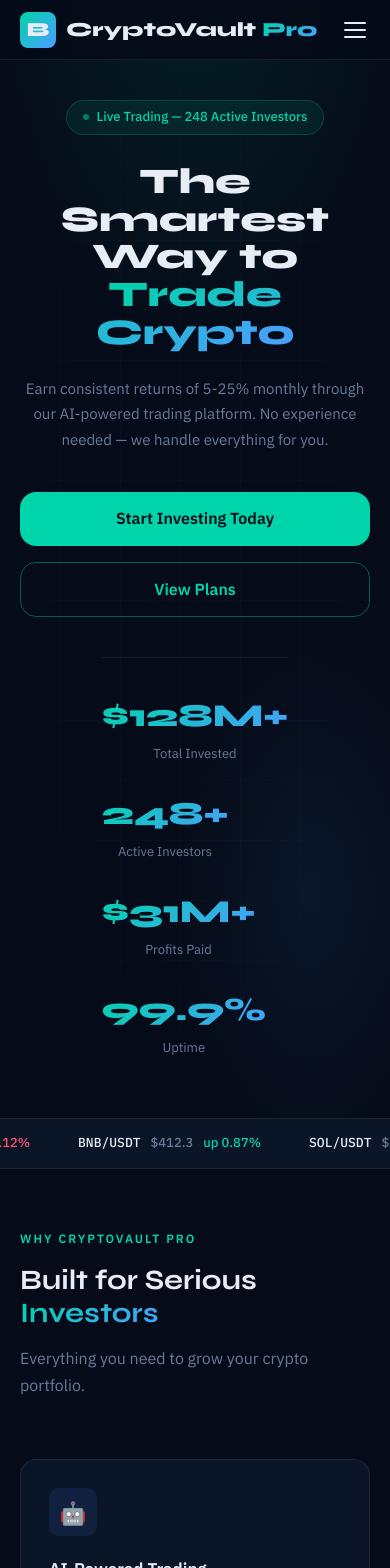
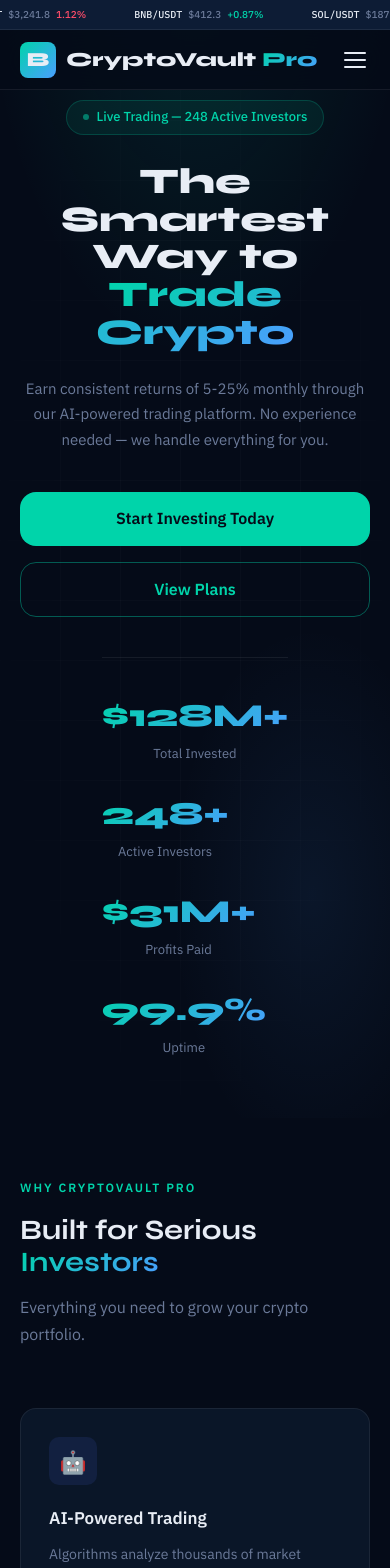
Before and after one commit to Goliesimo/broker, a Next.js app: page / in a window 390 px wide. Shown: the top 1568 px of the page. Built offline with nearby package versions, Linux system fonts and the light colour scheme.

Commit message:
Fix ticker bar to be fixed at top of page

```diff
--- a/app/page.js
+++ b/app/page.js
@@ -26,6 +26,18 @@
 
   return (
     <>
+      {/* Fixed Ticker Bar */}
+      <div className="ticker-fixed">
+        <div className="ticker-track">
+          {tickers.map((c,i)=>(
+            <div key={i} className="ticker-item">
+              <span className="ticker-symbol">{c.symbol}/USDT</span>
+              <span className="ticker-price">${c.price.toLocaleString()}</span>
+              <span className={c.change>=0?"ticker-pos":"ticker-neg"}>{c.change>=0?"+":""}{Math.abs(c.change)}%</span>
+            </div>
+          ))}
+        </div>
+      </div>
       <Navbar />
 
       {/* Hero */}
@@ -58,18 +70,7 @@
         </div>
       </section>
 
-      {/* Ticker */}
-      <div className="ticker-wrap">
-        <div className="ticker-track">
-          {tickers.map((c,i)=>(
-            <div key={i} className="ticker-item">
-              <span className="ticker-symbol">{c.symbol}/USDT</span>
-              <span className="ticker-price">${c.price.toLocaleString()}</span>
-              <span className={c.change>=0?"ticker-pos":"ticker-neg"}>{c.change>=0?"up":"down"} {Math.abs(c.change)}%</span>
-            </div>
-          ))}
-        </div>
-      </div>
+
 
       {/* Features */}
       <section className="features" id="features">
--- a/app/styles/home.css
+++ b/app/styles/home.css
@@ -1,6 +1,6 @@
 /* app/styles/home.css */
 
-.navbar { position:fixed; top:0; left:0; right:0; z-index:100; padding:0 64px; height:72px; display:flex; align-items:center; justify-content:space-between; background:rgba(5,11,24,0.85); backdrop-filter:blur(20px); border-bottom:1px solid var(--border); }
+.navbar { position:fixed; top:36px; left:0; right:0; z-index:100; padding:0 64px; height:72px; display:flex; align-items:center; justify-content:space-between; background:rgba(5,11,24,0.85); backdrop-filter:blur(20px); border-bottom:1px solid var(--border); }
 .navbar-logo { display:flex; align-items:center; gap:10px; font-family:var(--font-display); font-size:20px; font-weight:800; }
 .navbar-logo-icon { width:36px; height:36px; background:linear-gradient(135deg,var(--teal),var(--blue)); border-radius:8px; display:flex; align-items:center; justify-content:center; font-size:18px; }
 .navbar-links { display:flex; align-items:center; gap:32px; }
@@ -8,7 +8,7 @@
 .navbar-links a:hover { color:var(--text); }
 .navbar-actions { display:flex; align-items:center; gap:12px; }
 
-.hero { min-height:100vh; display:flex; flex-direction:column; align-items:center; justify-content:center; text-align:center; padding:120px 24px 80px; position:relative; overflow:hidden; }
+.hero { min-height:100vh; display:flex; flex-direction:column; align-items:center; justify-content:center; text-align:center; padding:156px 24px 80px; position:relative; overflow:hidden; }
 .hero-bg { position:absolute; inset:0; background:radial-gradient(ellipse 80% 60% at 50% -10%,rgba(0,212,170,0.12) 0%,transparent 70%),radial-gradient(ellipse 60% 40% at 80% 80%,rgba(74,158,255,0.08) 0%,transparent 60%); pointer-events:none; }
 .hero-grid { position:absolute; inset:0; background-image:linear-gradient(rgba(255,255,255,0.02) 1px,transparent 1px),linear-gradient(90deg,rgba(255,255,255,0.02) 1px,transparent 1px); background-size:60px 60px; mask-image:radial-gradient(ellipse at center,black 40%,transparent 80%); pointer-events:none; }
 .hero-badge { display:inline-flex; align-items:center; gap:8px; background:rgba(0,212,170,0.08); border:1px solid rgba(0,212,170,0.2); border-radius:99px; padding:6px 16px; font-size:13px; color:var(--teal); font-weight:500; margin-bottom:28px; }
@@ -20,9 +20,22 @@
 .hero-stat-value { font-family:var(--font-display); font-size:32px; font-weight:800; }
 .hero-stat-label { font-size:13px; color:var(--text-dim); margin-top:2px; }
 
-.ticker-wrap { width:100%; overflow:hidden; background:var(--surface); border-top:1px solid var(--border); border-bottom:1px solid var(--border); padding:14px 0; }
-.ticker-track { display:flex; gap:48px; animation:ticker 30s linear infinite; width:max-content; }
-.ticker-item { display:flex; align-items:center; gap:10px; font-size:13px; font-weight:500; white-space:nowrap; }
+.ticker-fixed {
+  position: fixed;
+  top: 0;
+  left: 0;
+  right: 0;
+  z-index: 200;
+  overflow: hidden;
+  background: var(--surface-2);
+  border-bottom: 1px solid var(--border);
+  padding: 8px 0;
+  height: 36px;
+  display: flex;
+  align-items: center;
+}
+.ticker-track { display:flex; gap:48px; animation:ticker 40s linear infinite; width:max-content; }
+.ticker-item { display:flex; align-items:center; gap:10px; font-size:12px; font-weight:500; white-space:nowrap; }
 .ticker-symbol { font-family:var(--font-mono); color:var(--text); }
 .ticker-price  { color:var(--text-dim); }
 .ticker-pos { color:var(--green); }
@@ -77,7 +90,9 @@
 
 /* ── Mobile Responsive ── */
 @media (max-width: 768px) {
-  .navbar { padding:0 20px; height:60px; }
+  .ticker-fixed { height:30px; padding:6px 0; font-size:10px; }
+  .ticker-item { font-size:10px; gap:6px; }
+  .navbar { padding:0 20px; height:60px; top:30px; }
   .navbar-links { display:none; }
   .navbar-hamburger { display:flex; }
   .navbar-desktop-actions { display:none; }
```
